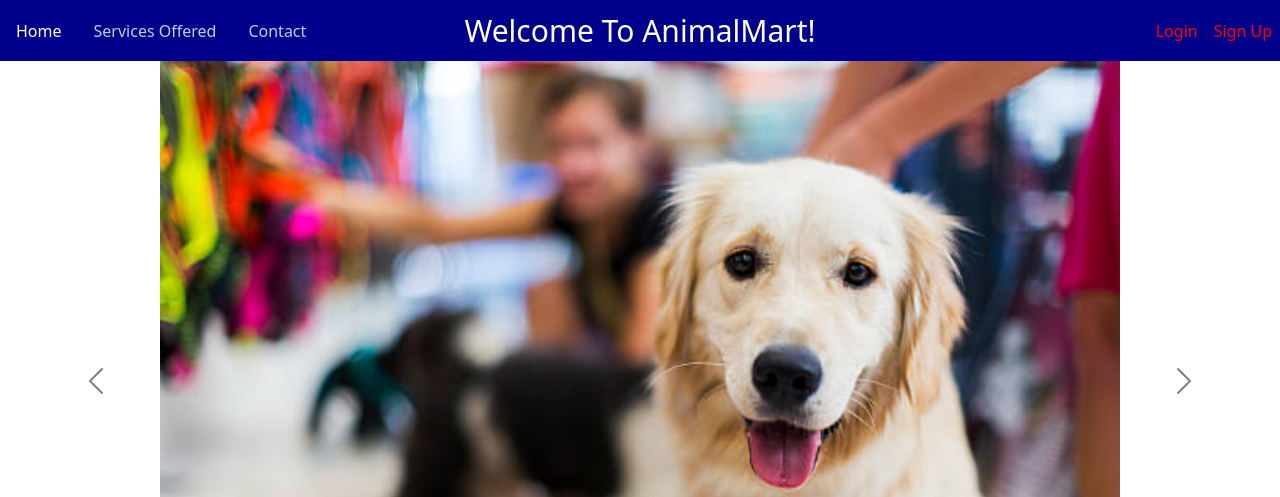
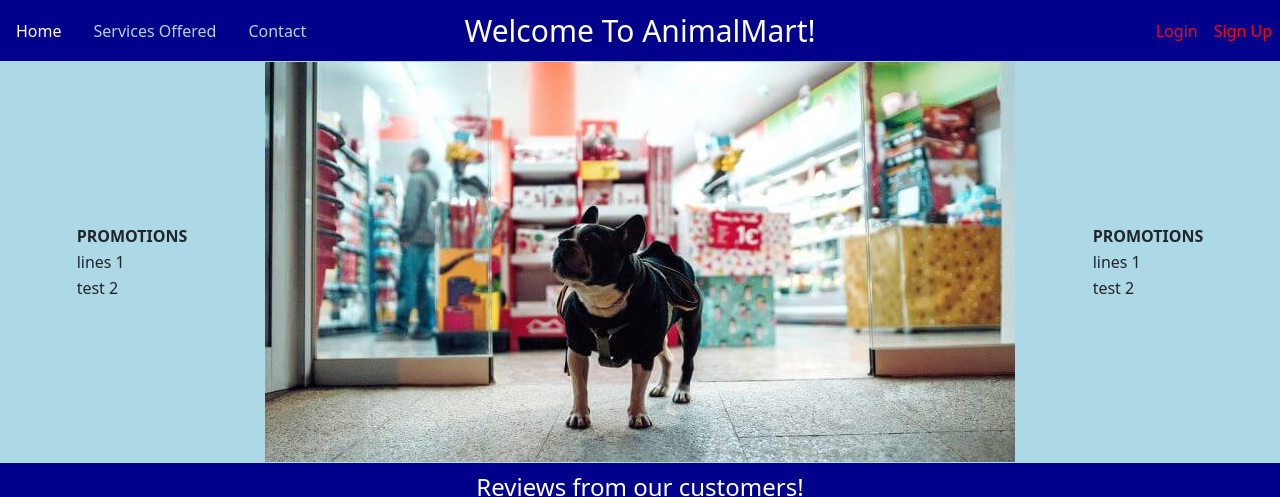
Before and after one commit to AngelNorStou/AnimalMart, a PHP site: page /Home.php in a window 1280 px wide. Shown: the top 497 px of the page. Run offline with PHP 8.4, Linux system fonts and the light colour scheme.

Commit message:
updated navbar + design

```diff
--- a/Home.php
+++ b/Home.php
@@ -48,58 +48,53 @@ session_start();
 		  </li>
 		<?php } else{?>
 	  <li class="nav-item" >
-	    <a class="nav-link" style="color: white;" href="user_profile.php" tabindex="-1">Sabrina</a>
+	    <a class="nav-link" style="color: white;" href="user_profile.php" tabindex="-1"><?php echo $_SESSION['username']?></a>
 	  </li>
 	  <li class="nav-item">
-	    <a class="nav-link" style="color: red;" href="Home.php" tabindex="-1">Logout</a>
+	    <a class="nav-link" style="color: red;" href="logout.php" tabindex="-1">Logout</a>
 	  </li>
 	<?php }?>
 
         </ul>
     </div>
 </nav>
-<div align="center">
-	<div id="carouselExampleCaptions" class="carousel carousel-dark slide" data-bs-ride="carousel">
-	  <div class="carousel-indicators">
-	    <button type="button" data-bs-target="#carouselExampleCaptions" data-bs-slide-to="0" class="active" aria-current="true" aria-label="Slide 1"></button>
-	    <button type="button" data-bs-target="#carouselExampleCaptions" data-bs-slide-to="1" aria-label="Slide 2"></button>
-	    <button type="button" data-bs-target="#carouselExampleCaptions" data-bs-slide-to="2" aria-label="Slide 3"></button>
-	  </div>
-	  <div class="carousel-inner">
-	    <div class="carousel-item active">
-	      <img src="./Images/pet_store.jpg" class="d-block w-75" alt="...">
-	      <div class="carousel-caption d-none d-md-block">
-	        <h5>First slide label</h5>
-	        <p>Some representative placeholder content for the first slide.</p>
-	      </div>
-	    </div>
-	    <div class="carousel-item">
-	      <img src="./Images/pet_store1.jpg" class="d-block w-75" alt="...">
-	      <div class="carousel-caption d-none d-md-block">
-	        <h5>Second slide label</h5>
-	        <p>Some representative placeholder content for the second slide.</p>
-	      </div>
-	    </div>
-	    <div class="carousel-item">
-	      <img src="./Images/pet_store2.jpg" class="d-block w-75" alt="...">
-	      <div class="carousel-caption d-none d-md-block">
-	        <h5>Third slide label</h5>
-	        <p>Some representative placeholder content for the third slide.</p>
-	      </div>
-	    </div>
-	  </div>
-	  <button class="carousel-control-prev" type="button" data-bs-target="#carouselExampleCaptions" data-bs-slide="prev">
-	    <span class="carousel-control-prev-icon" aria-hidden="true"></span>
-	    <span class="visually-hidden">Previous</span>
-	  </button>
-	  <button class="carousel-control-next" type="button" data-bs-target="#carouselExampleCaptions" data-bs-slide="next">
-	    <span class="carousel-control-next-icon" aria-hidden="true"></span>
-	    <span class="visually-hidden">Next</span>
-	  </button>
-	</div>
-	<div align="center" class="header">
+<div style="background-color: lightblue;">
+	<table align="center">
+		<tr>
+			<td width="400" style="background-color: lightblue;">
+				<table align="center">
+					<th>PROMOTIONS</th>
+					<tr>
+						<td>lines 1</td>
+					</tr>
+					<tr>
+						<td>
+							test 2
+						</td>
+					</tr>
+				</table>
+			</td>
+			<td >
+				<img width="750" height="400" src="./Images/pet_store1.jpg" alt="Animal">
+			</td>
+			<td  width="400" style="background-color: lightblue;">
+				<table align="center">
+					<th>PROMOTIONS</th>
+					<tr>
+						<td>lines 1</td>
+					</tr>
+					<tr>
+						<td>
+							test 2
+						</td>
+					</tr>
+				</table>
+			</td>
+		</tr>
+	</table>
+</div>
+<div style="background-color: red;"  align="center">
 	<h4 style="background-color: darkblue; color: #fff;padding:10px;">Reviews from our customers!</h4>
-</div>
 	<div class="card-group">
 		<p style="width: 200px;">
 	<div class="card mb-3">
@@ -149,8 +144,8 @@ session_start();
 	<p style="width: 200px;">
 </div>
 
-<footer style="background-color: lightblue;">
-	Address<br>
+<footer align="center" style="background-color: lightblue;">
+	123 Boul. Ecommerce, Toronto, ON M4A 6L1<br>
 	©2021 AnimalMart, Inc. All rights reserved.
 </footer>
 </div>
--- /dev/null
+++ b/logout.php
@@ -0,0 +1,6 @@
+<?php
+Session_start();
+Session_destroy();
+header('Location: Home.php');
+
+?>
```
Also changed, not shown: appointment.php (+35 -9 lines), contact.php (+35 -9 lines), login.php (+26 -12 lines), services.php (+38 -12 lines), signup.php (+27 -13 lines), user_profile.php (+23 -9 lines).
